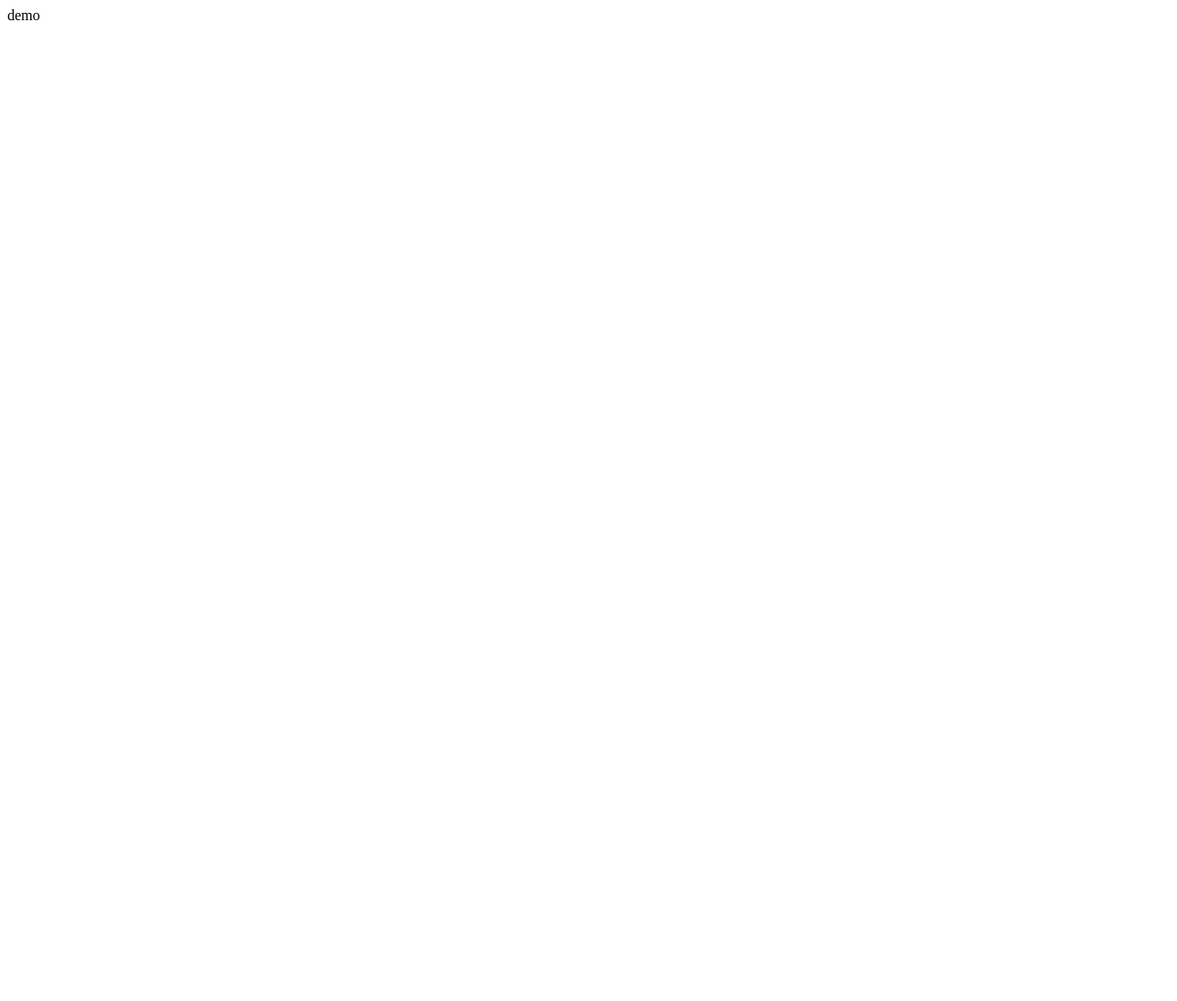
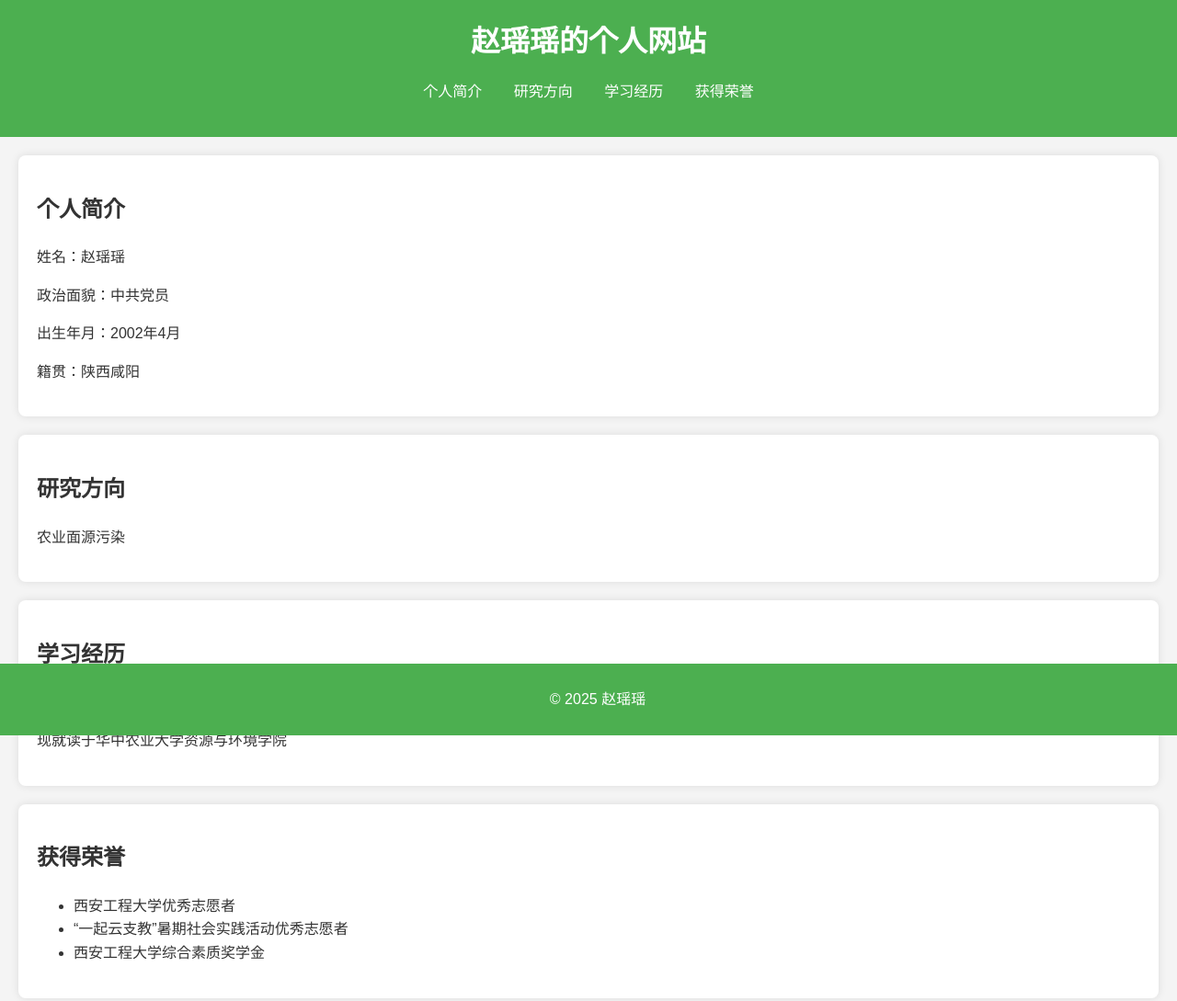
Before and after one commit to zhaoyaoyao423/git.demo, a plain HTML site: page index.html in a window 1280 px wide. Shown: the whole page at 92% size. Before the commit the page ends 800 px from the top, so only its background shows below. Drawn offline with Linux system fonts and the light colour scheme.

Commit message:
更新个人简历页面

```diff
--- a/index.html
+++ b/index.html
@@ -6,6 +6,59 @@
     <title>Document</title>
 </head>
 <body>
- demo
+    <!DOCTYPE html>
+<html lang="zh-CN">
+<head>
+    <meta charset="UTF-8">
+    <meta name="viewport" content="width=device-width, initial-scale=1.0">
+    <title>赵瑶瑶的个人网站</title>
+    <link rel="stylesheet" href="styles.css">
+</head>
+<body>
+    <header>
+        <h1>赵瑶瑶的个人网站</h1>
+        <nav>
+            <ul>
+                <li><a href="#about">个人简介</a></li>
+                <li><a href="#research">研究方向</a></li>
+                <li><a href="#education">学习经历</a></li>
+                <li><a href="#honors">获得荣誉</a></li>
+            </ul>
+        </nav>
+    </header>
+
+    <section id="about">
+        <h2>个人简介</h2>
+        <p>姓名：赵瑶瑶</p>
+        <p>政治面貌：中共党员</p>
+        <p>出生年月：2002年4月</p>
+        <p>籍贯：陕西咸阳</p>
+    </section>
+
+    <section id="research">
+        <h2>研究方向</h2>
+        <p>农业面源污染</p>
+    </section>
+
+    <section id="education">
+        <h2>学习经历</h2>
+        <p>本科毕业于西安工程大学</p>
+        <p>现就读于华中农业大学资源与环境学院</p>
+    </section>
+
+    <section id="honors">
+        <h2>获得荣誉</h2>
+        <ul>
+            <li>西安工程大学优秀志愿者</li>
+            <li>“一起云支教”暑期社会实践活动优秀志愿者</li>
+            <li>西安工程大学综合素质奖学金</li>
+        </ul>
+    </section>
+
+    <footer>
+        <p>&copy; 2025 赵瑶瑶</p>
+    </footer>
 </body>
 </html>
+</body>
+</html>
--- /dev/null
+++ b/styles.css
@@ -0,0 +1,52 @@
+body {
+    font-family: Arial, sans-serif;
+    line-height: 1.6;
+    margin: 0;
+    padding: 0;
+    background-color: #f4f4f4;
+    color: #333;
+}
+
+header {
+    background-color: #4CAF50;
+    color: white;
+    padding: 20px 0;
+    text-align: center;
+}
+
+header h1 {
+    margin: 0;
+}
+
+nav ul {
+    list-style: none;
+    padding: 0;
+}
+
+nav ul li {
+    display: inline;
+    margin: 0 15px;
+}
+
+nav ul li a {
+    color: white;
+    text-decoration: none;
+}
+
+section {
+    padding: 20px;
+    margin: 20px;
+    background-color: white;
+    border-radius: 8px;
+    box-shadow: 0 0 10px rgba(0, 0, 0, 0.1);
+}
+
+footer {
+    text-align: center;
+    padding: 10px;
+    background-color: #4CAF50;
+    color: white;
+    position: fixed;
+    bottom: 0;
+    width: 100%;
+}
```
